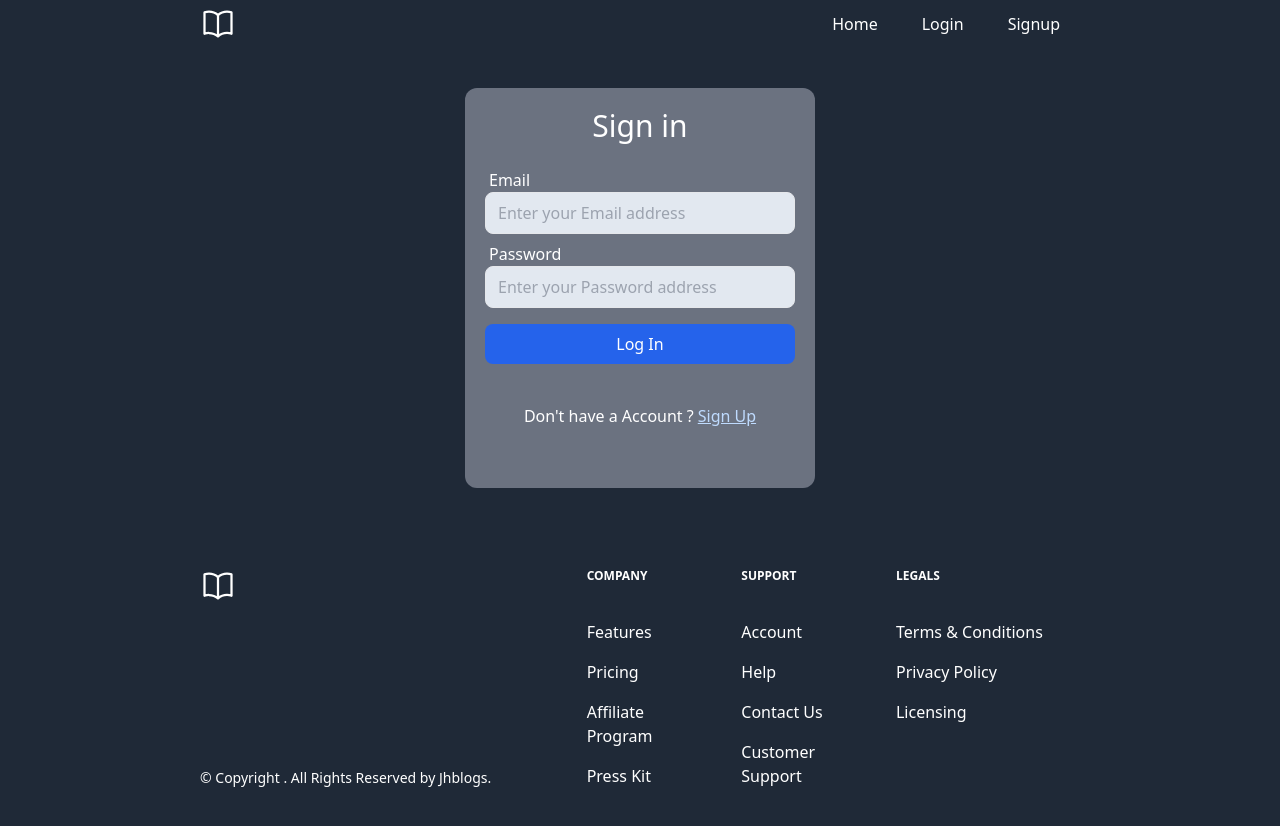
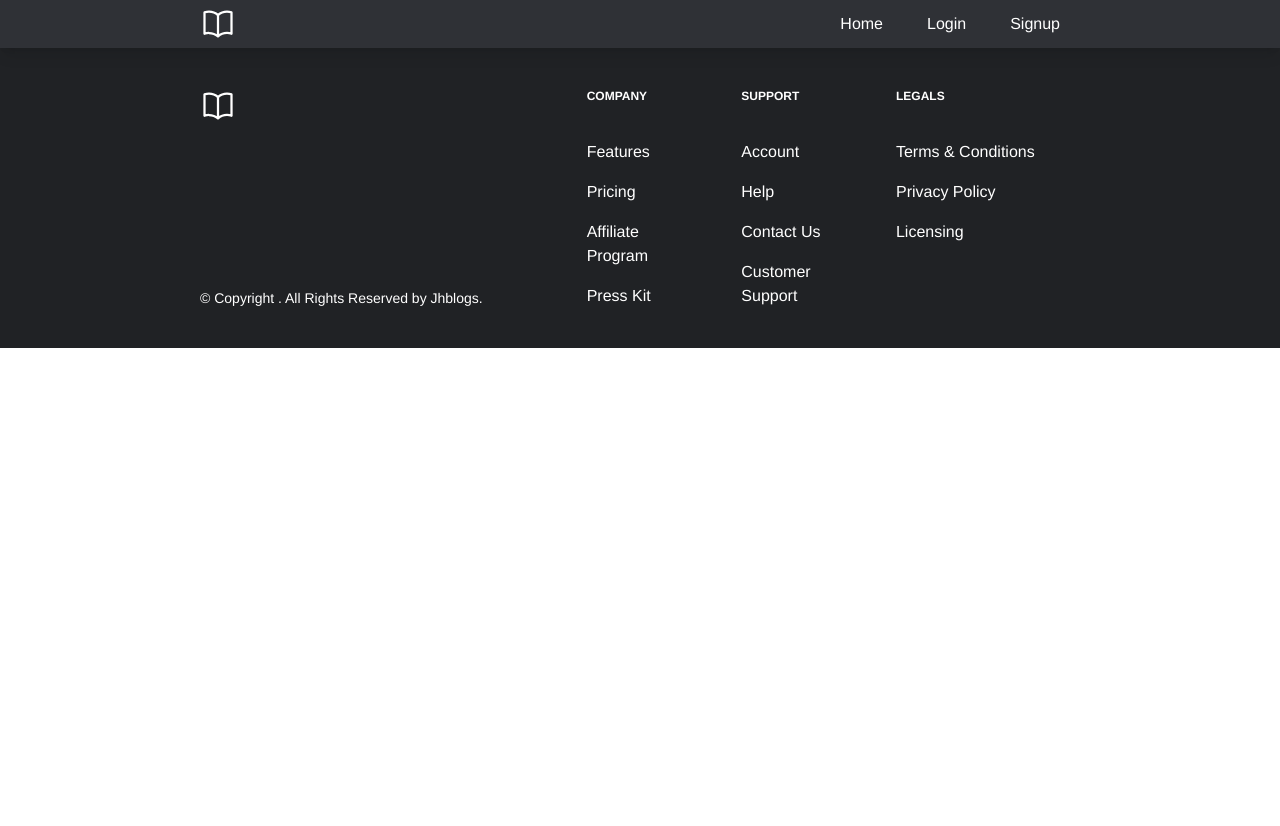
Before and after one commit to himanshu3434/Jhblogs, a React (Vite) app: page /all-posts in a window 1280 px wide. Before the commit this address led to /login. After the commit the page ends 800 px from the top, so only its background shows below. Built offline with nearby package versions, Linux system fonts and the light colour scheme; no server answers.

Commit message:
changed color palette of website

```diff
--- a/src/App.jsx
+++ b/src/App.jsx
@@ -34,7 +34,7 @@ function App() {
 
   return !loading ? (
     <>
-      <div className="  bg-gray-800 ">
+      <div className="   bg-[#202225] font-sans">
         <div>
           <Header />
           <main>
--- a/src/Pages/Home.jsx
+++ b/src/Pages/Home.jsx
@@ -5,41 +5,47 @@ import { useDispatch, useSelector } from "react-redux";
 import { storePost } from "../feature/postSlice";
 
 function Home() {
-  const AuthStatus = useSelector((state) => state.auth.status);
   const dispatch = useDispatch();
+  const [loading, setLoading] = useState(true);
   const [post, setPost] = useState(undefined);
 
   useEffect(() => {
     dbService.getPosts([]).then((posts) => {
       const allPosts = posts.documents;
-
+      console.log("allPosts", allPosts);
       dispatch(storePost({ allPosts }));
       setPost(allPosts);
+      setLoading(false);
     });
   }, []);
 
-  if (!post || !AuthStatus) {
-    return (
-      <>
-        <div className="w-full  ">
-          <div className="">
-            <div className=" h-[300px]  flex justify-center items-center ">
-              <div className="text-3xl text-white  ">Login to Read Post </div>
-            </div>
-          </div>
-        </div>
-      </>
-    );
-  }
-  return (
+  return loading ? (
+    <div>Loading...</div>
+  ) : (
     <div className="">
-      <div className="grid grid-cols-1  md:grid-cols-2 lg:grid-cols-3 xl:grid-cols-4  sm:px-[20px] lg:px-[180px] ">
-        {post.map((current) => (
-          <div key={current.$id}>
-            {/* <PostCard post={current} /> */}
-            <PostCard {...current} />
-          </div>
-        ))}
+      <div className=" flex flex-col sm:flex-row justify-center sm:justify-normal items-center sm:items-baseline  flex-wrap px-4">
+        {post &&
+          post.map((current) => {
+            const timestamp = current.$createdAt;
+            console.log("timestamp", timestamp);
+            const date = new Date(timestamp);
+            const options = {
+              year: "numeric",
+              month: "short",
+              day: "numeric",
+            };
+
+            const dateStr = new Intl.DateTimeFormat("en-US", options).format(
+              date
+            );
+
+            return (
+              <div key={current.$id}>
+                {/* <PostCard post={current} /> */}
+                <PostCard {...current} dateStr={dateStr} />
+              </div>
+            );
+          })}
       </div>
     </div>
   );
--- a/src/component/Header/Header.jsx
+++ b/src/component/Header/Header.jsx
@@ -23,11 +23,7 @@ function Header() {
       slug: "/signup",
       active: !authStatus,
     },
-    {
-      name: "All Posts",
-      slug: "/all-posts",
-      active: authStatus,
-    },
+
     {
       name: "Add Post",
       slug: "/add-post",
@@ -36,7 +32,7 @@ function Header() {
   ];
 
   return (
-    <header className="w-full  sm:px-[20px] lg:px-[180px]">
+    <header className="w-full sm:px-[20px] lg:px-[180px] shadow-lg bg-[#2F3136]">
       <Container>
         <nav className=" flex justify-between items-center text-white">
           <div className=" pl-5 ">
@@ -50,7 +46,7 @@ function Header() {
                 <li key={item.name}>
                   <button
                     onClick={() => navigate(item.slug)}
-                    className="mr-1 sm:mr-5 hover:bg-blue-500 rounded-lg p-3"
+                    className="mr-1 sm:mr-5 hover:text-[#89b4f6] rounded-lg p-3 "
                   >
                     {item.name}
                   </button>
@@ -58,7 +54,7 @@ function Header() {
               ) : null
             )}
             {authStatus && (
-              <li className=" hover:bg-blue-500 rounded-lg p-3">
+              <li className=" hover:text-[#89b4f6] rounded-lg p-3 ">
                 <LogoutBtn />
               </li>
             )}
--- a/src/component/PostCard.jsx
+++ b/src/component/PostCard.jsx
@@ -1,21 +1,23 @@
 import React from "react";
 import { Link } from "react-router-dom";
 import bucketService from "../Appwrite/storage";
-function PostCard({ $id, title, featuredImage }) {
+function PostCard({ $id, title, featuredImage, dateStr }) {
   return (
     <Link to={`/post/${$id}`}>
-      <div className="w-[200px] h-[320px] text-center mt-5 mb-5 bg-gray-500 rounded-3xl  overflow-hidden">
+      <div className="w-[200px] pb-6  text-center mt-5 mb-5 bg-[#2F3136] rounded-3xl  overflow-hidden mx-4">
         <div className="mb-4   ">
           <img
             src={bucketService.getImagePreview(featuredImage)}
             className=" w-[200px] h-[200px] rounded-3xl hover:scale-105  "
             alt={title}
+            loading="lazy"
           />
         </div>
 
-        <h1 className="uppercase text-white font-semibold hover:text-slate-400 ">
+        <h1 className=" text-white font-semibold hover:text-slate-400 truncate px-2 ">
           {title}
         </h1>
+        <h2 className=" text-slate-300  truncate  text-sm ">{dateStr}</h2>
       </div>
     </Link>
   );
--- a/src/main.jsx
+++ b/src/main.jsx
@@ -43,12 +43,7 @@ const router = createBrowserRouter([
       },
       {
         path: "/all-posts",
-        element: (
-          <AuthLayout authentication>
-            {" "}
-            <AllPost />
-          </AuthLayout>
-        ),
+        element: <Home />,
       },
       {
         path: "/add-post",
--- a/tailwind.config.js
+++ b/tailwind.config.js
@@ -2,7 +2,10 @@
 export default {
   content: ["./index.html", "./src/**/*.{js,ts,jsx,tsx}"],
   theme: {
-    extend: {},
+    fontFamily: {
+      sans: ["Helvetica"],
+    },
   },
+
   plugins: [],
 };
```
